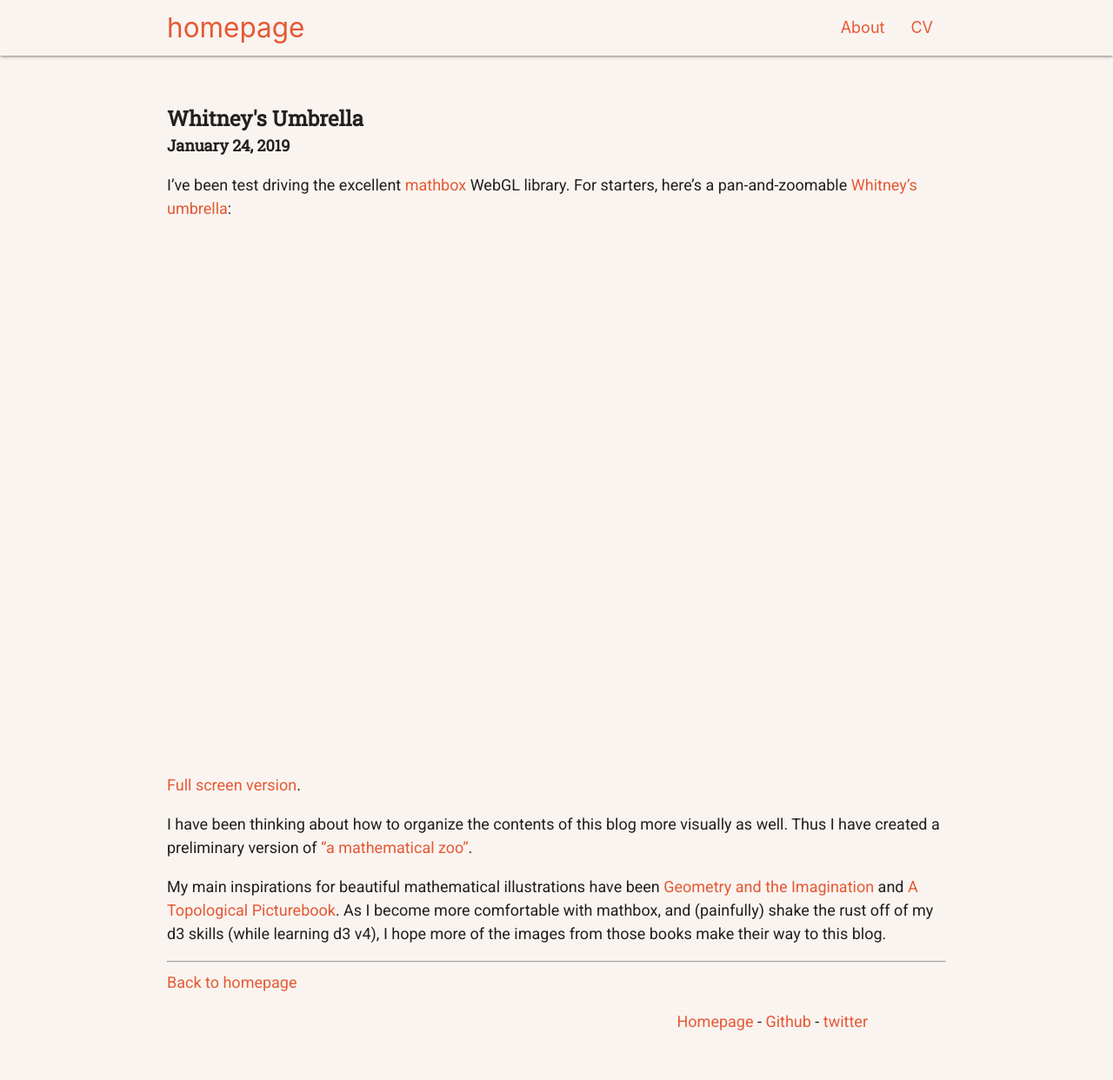
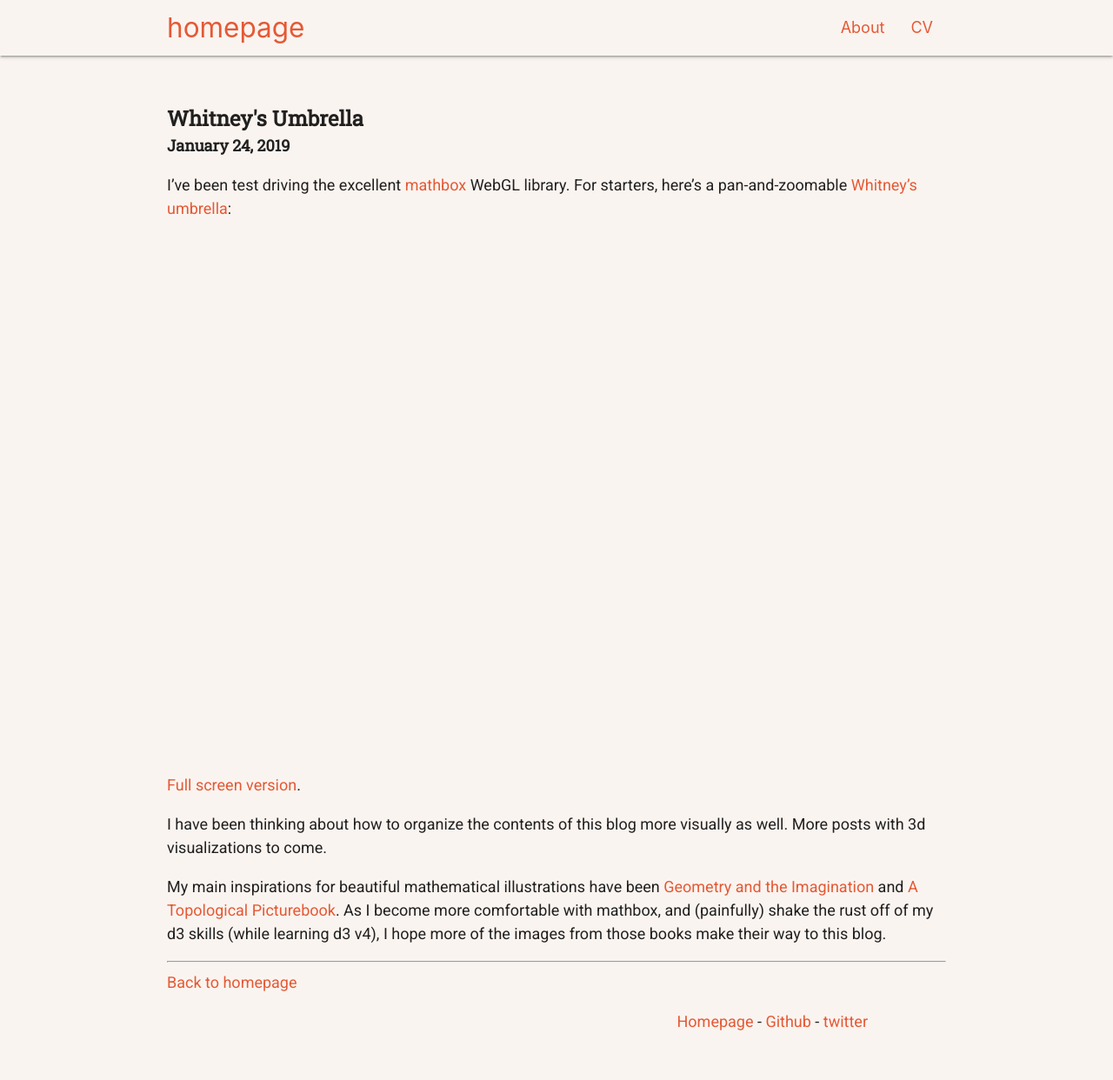
Before and after one commit to samzhang111/samzhang111.github.io, a Jekyll site: the page built from _posts/2019-01-24-whitneys-umbrella.md, in a window 1280 px wide. Shown: the whole page at 87% size. Built offline with Jekyll 4.4.1, drawn with Linux system fonts in a browser that asks for light colours; nearby versions of some CDN libraries; a script that is not in the unit is left out.

Commit message:
remove broken link

```diff
--- a/_posts/2019-01-24-whitneys-umbrella.md
+++ b/_posts/2019-01-24-whitneys-umbrella.md
@@ -19,6 +19,6 @@ I've been test driving the excellent [mathbox](https://github.com/unconed/mathbo
 
 [Full screen version](/html/fullscreen/umbrella).
 
-I have been thinking about how to organize the contents of this blog more visually as well. Thus I have created a preliminary version of ["a mathematical zoo"](/html/gallery).
+I have been thinking about how to organize the contents of this blog more visually as well. More posts with 3d visualizations to come.
 
 My main inspirations for beautiful mathematical illustrations have been [Geometry and the Imagination](https://www.maa.org/press/maa-reviews/geometry-and-the-imagination) and [A Topological Picturebook](https://www.springer.com/us/book/9780387345420). As I become more comfortable with mathbox, and (painfully) shake the rust off of my d3 skills (while learning d3 v4), I hope more of the images from those books make their way to this blog.
```
